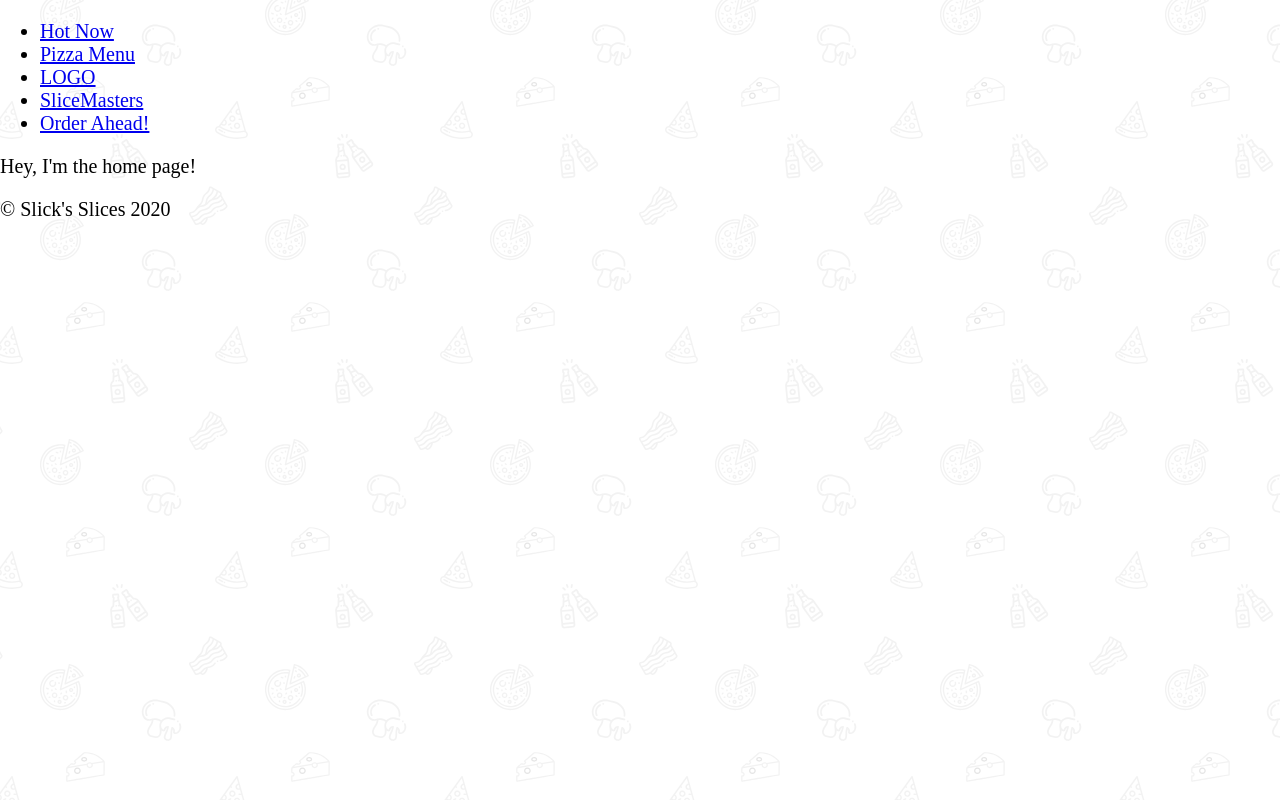
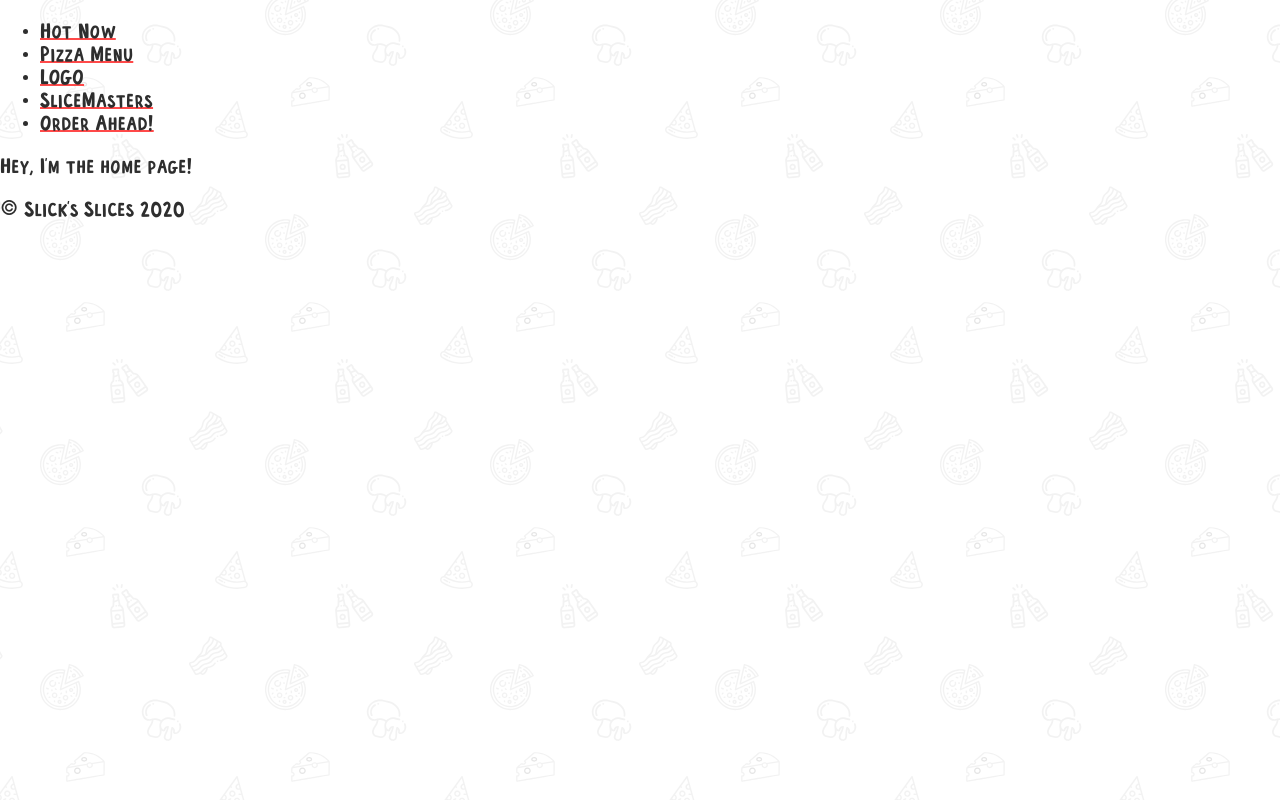
Before and after one commit to thealice/gatsby-pizza-shop, a Gatsby site: page / in a window 1280 px wide. Built offline with nearby package versions, Linux system fonts and the light colour scheme; Gatsby itself is replaced by a stand-in of ours.

Commit message:
add typography styles

```diff
--- a/src/components/Layout.js
+++ b/src/components/Layout.js
@@ -3,11 +3,14 @@ import Footer from './footer';
 import Nav from './Nav';
 import 'normalize.css';
 import GlobalStyles from '../styles/GlobalStyles';
+import Typography from '../styles/Typography';
 
 export default function Layout({ children }) {
   return (
     <>
       <GlobalStyles />
+      <Typography />
+
       <Nav />
       {children}
       <Footer />
--- /dev/null
+++ b/src/styles/Typography.js
@@ -0,0 +1,44 @@
+import { createGlobalStyle } from 'styled-components';
+
+import font from '../assets/fonts/frenchfries.woff';
+
+const Typography = createGlobalStyle`
+  @font-face {
+    font-family: FrenchFries;
+    src: url(${font});
+  }
+  html {
+    font-family: FrenchFries, -apple-system, BlinkMacSystemFont, 'Segoe UI', Roboto, Oxygen, Ubuntu, Cantarell, 'Open Sans', 'Helvetica Neue', sans-serif;
+    color: var(--black);
+  }
+  p, li {
+    letter-spacing: 0.5px;
+  }
+  h1,h2,h3,h4,h5,h6 {
+    font-weight: normal;
+    margin: 0;
+  }
+  a {
+    color: var(--black);
+    text-decoration-color: var(--red);
+    /* Chrome renders this weird with this font, so we turn it off */
+    text-decoration-skip-ink: none;
+  }
+  mark, .mark {
+    background: var(--yellow);
+    padding: 0 2px 2px 2px;
+    margin: 0;
+    display: inline;
+    line-height: 1;
+  }
+
+  .center {
+    text-align: center;
+  }
+
+  .tilt {
+    transform: rotate(-2deg);
+  }
+`;
+
+export default Typography;
```
